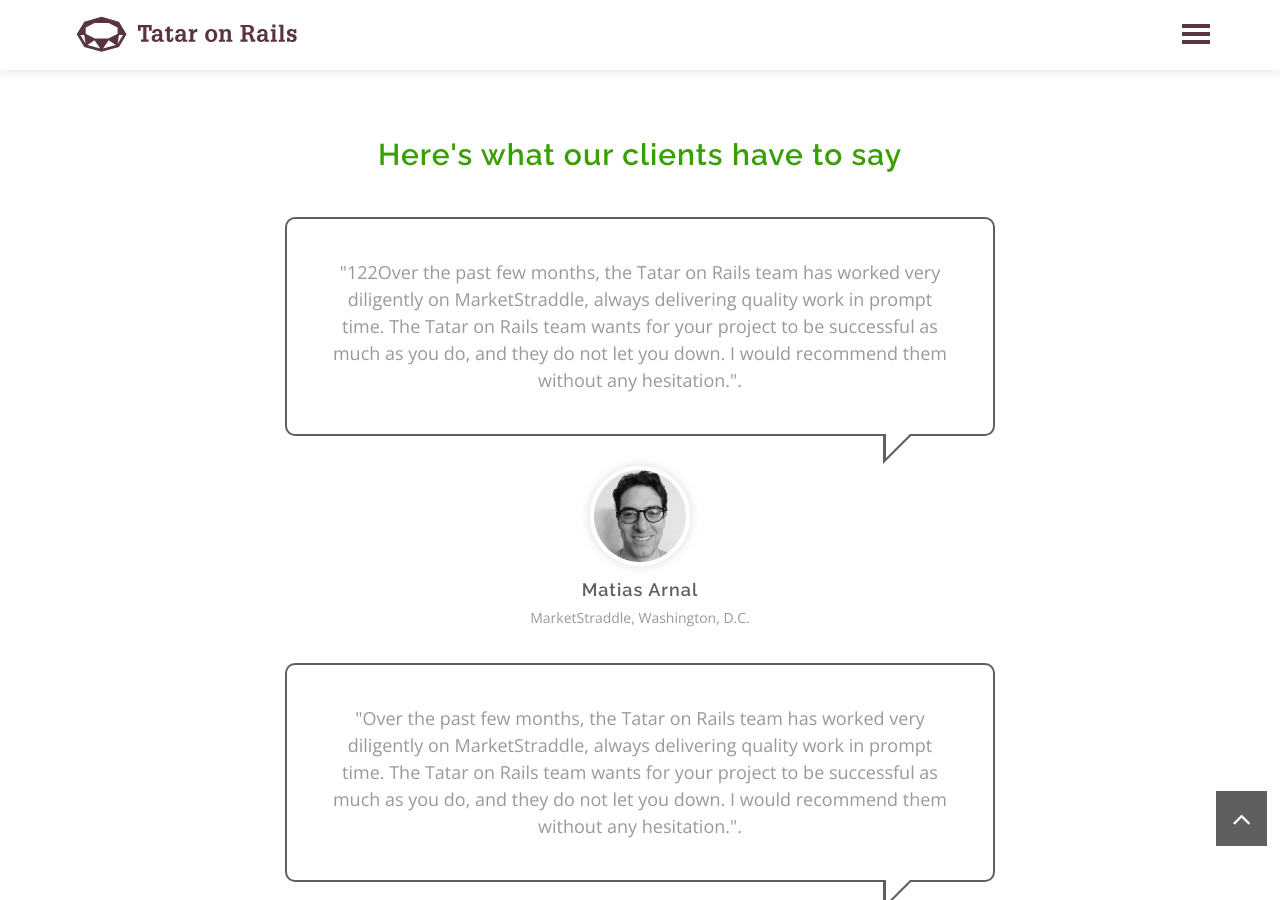
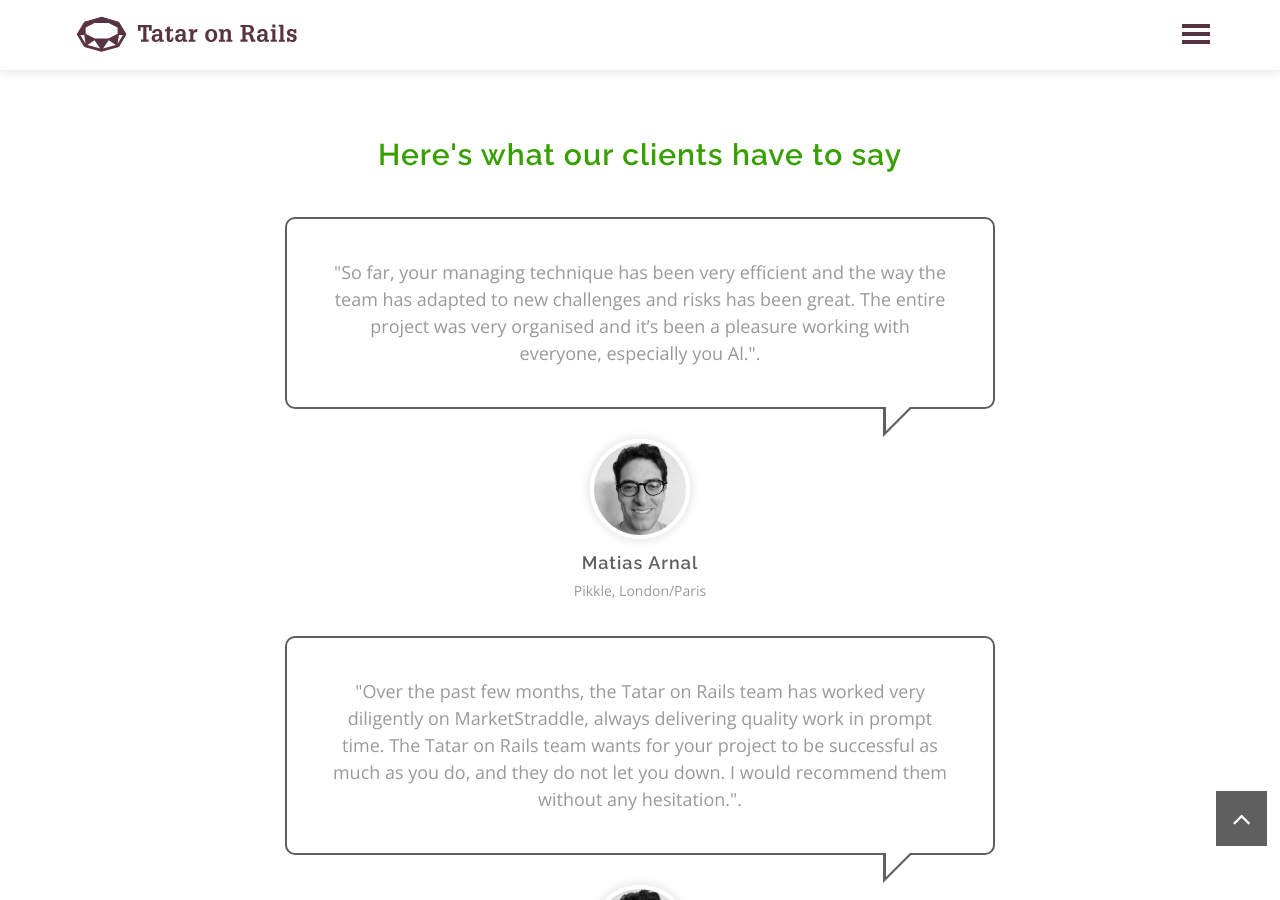
Before and after one commit to tataronrails/tataronrails.github.io, a Jekyll site: the page built from index.md, in a window 1280 px wide and 900 px high, scrolled down 3102 px. Built offline with Jekyll 4.4.1, drawn with Linux system fonts in a browser that asks for light colours; our own code applies the rules of GitHub Pages for plain Markdown files.

Commit message:
Update default.html

```diff
--- a/_layouts/default.html
+++ b/_layouts/default.html
@@ -581,14 +581,14 @@
                                     <!--beginning of feedback block -->
                                     <div class="item wow fadeInRight" data-wow-delay="0.7s">
                                         <p class="speech">
-                                            "122Over the past few months, the Tatar on Rails team has worked very diligently on MarketStraddle, always delivering quality work in prompt time. The Tatar on Rails team wants for your project to be successful as much as you do, and they do not let you down. I would recommend them without any hesitation.".
+                                            "So far, your managing technique has been very efficient and the way  the team has adapted to new challenges and risks has been great. The entire project was very organised and it’s been a pleasure working with everyone, especially you Al.".
                                         </p>
                                         <div class="client-info">
                                             <img src="/assets/images/matias.jpg">
                                             <h4>
                                                 Matias Arnal
                                             </h4>
-                                            <span>MarketStraddle, Washington, D.C.</span>
+                                            <span>Pikkle, London/Paris</span>
                                         </div>
                                     </div>
                                     <!-- /.item -->
```
